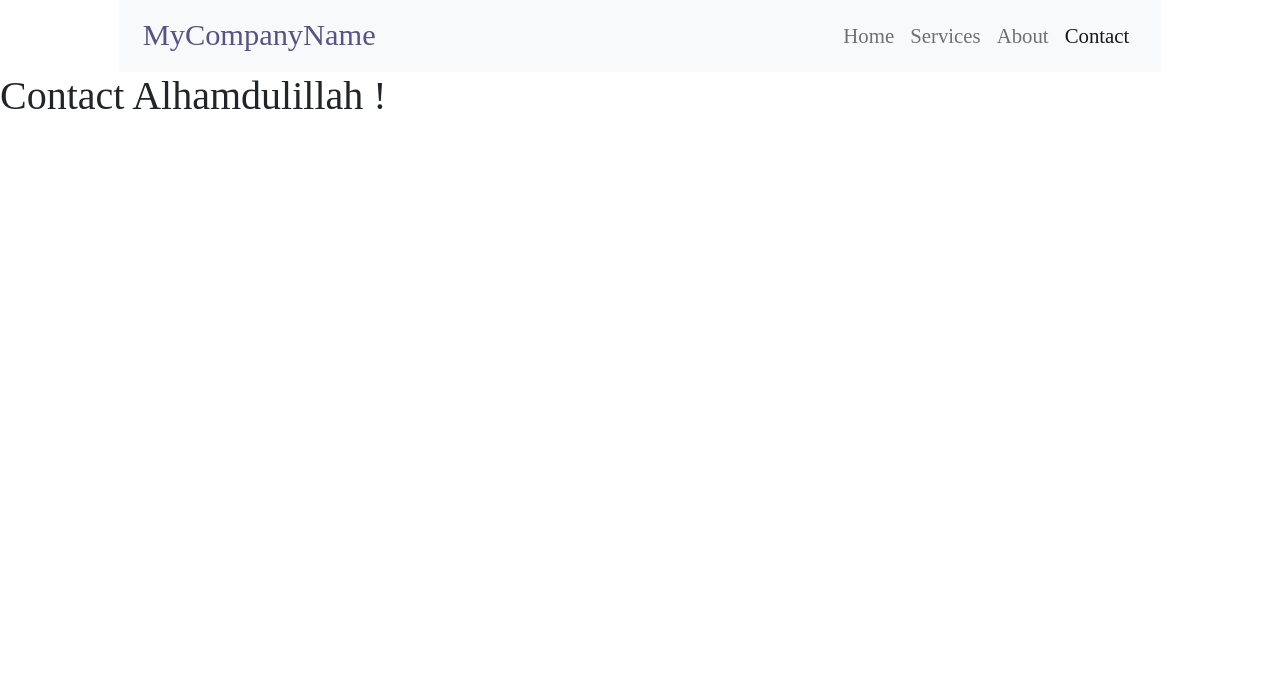
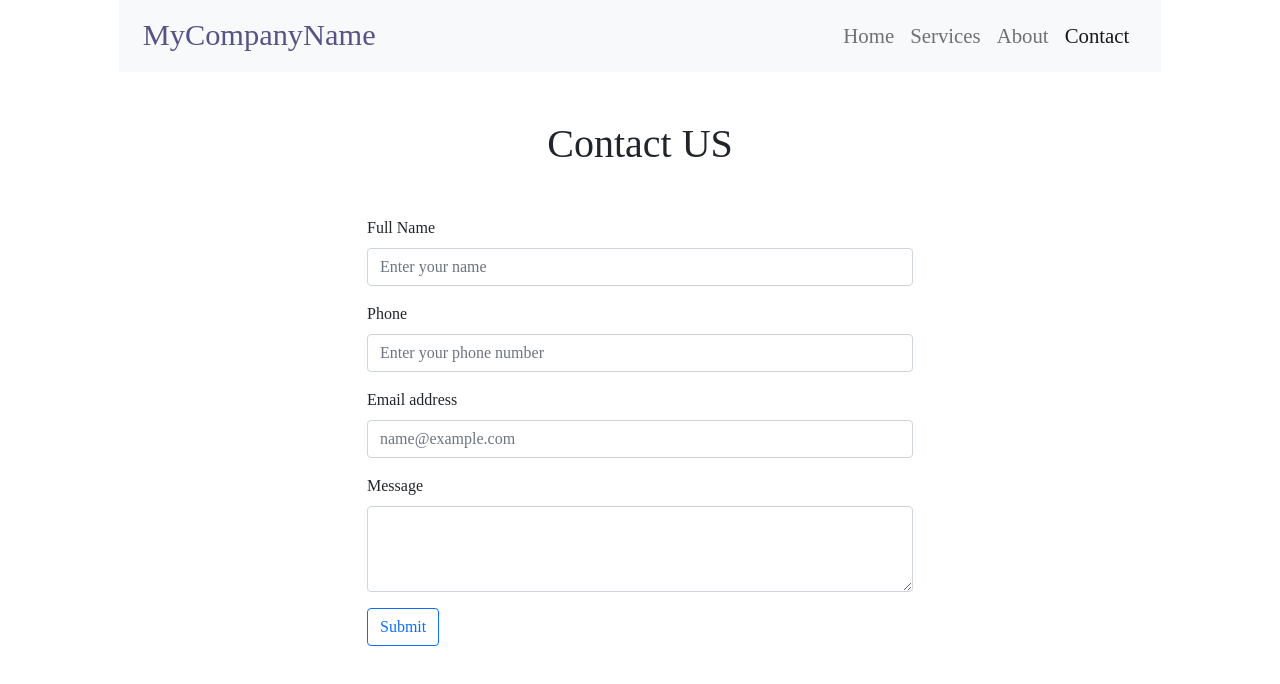
Before and after one commit to Faiyajz/reactjs_static_website, a React (Create React App) app: page /contact in a window 1280 px wide. Shown: the top 684 px of the page. Built offline with nearby package versions, Linux system fonts and the light colour scheme; a web font is replaced by a local one.

Commit message:
Contact page with getting the data in alert box

```diff
--- a/src/Contact.jsx
+++ b/src/Contact.jsx
@@ -1,11 +1,65 @@
-import React from "react";
+import React, {useState} from "react";
 
-const Contact =() => {
-    return (
-        <>
-            <h1>Contact Alhamdulillah !</h1>
-        </>
-    )
+const Contact = () => {
+    const [data, setData] = useState({
+        fullname:"",
+        phone:"",
+        email:"",
+        message:"",
+    });
+
+    const InputEvent = (event) =>{
+        const { name, value } = event.target;
+
+        setData((preVal) => {
+            return {
+                ...preVal,
+                [name] : value,
+            }
+        })
+    };
+
+    const formSubmit = (e) =>{
+        e.preventDefault();
+        alert(`
+            Hey I am ${data.fullname}. Here is my phone number ${data.phone} and email address is ${data.email}. My details ${data.message}
+        `);
+    };
+    return (<>
+            <div className="my-5">
+                <h1 className="text-center">Contact US</h1>
+            </div>
+            <div className="container contact-div">
+                <div className="row">
+                    <div className="col-md-6 col-10 mx-auto">
+                        <form onSubmit={formSubmit}>
+                            <div className="mb-3">
+                                <label htmlFor="exampleFormControlInput1" className="form-label">Full Name</label>
+                                <input type="text" className="form-control" id="exampleFormControlInput1"
+                                       name="fullname" value={data.fullname} onChange={InputEvent} placeholder="Enter your name"/>
+                            </div>
+                            <div className="mb-3">
+                                <label htmlFor="exampleFormControlInput1" className="form-label">Phone</label>
+                                <input type="number" className="form-control" id="exampleFormControlInput1"
+                                       name="phone" value={data.phone} onChange={InputEvent} placeholder="Enter your phone number"/>
+                            </div>
+                            <div className="mb-3">
+                                <label htmlFor="exampleFormControlInput1" className="form-label">Email address</label>
+                                <input type="email" className="form-control" id="exampleFormControlInput1"
+                                       name="email" value={data.email} onChange={InputEvent} placeholder="name@example.com"/>
+                            </div>
+                            <div className="mb-3">
+                                <label htmlFor="exampleFormControlTextarea1" className="form-label">Message</label>
+                                <textarea className="form-control" id="exampleFormControlTextarea1" rows="3" name="message" value={data.message} onChange={InputEvent}></textarea>
+                            </div>
+                            <div className="col-12">
+                                <button className="btn btn-outline-primary" type="submit">Submit</button>
+                            </div>
+                        </form>
+                    </div>
+                </div>
+            </div>
+        </>)
 }
 
 export default Contact;
--- a/src/Navbar.jsx
+++ b/src/Navbar.jsx
@@ -18,16 +18,16 @@ const  Navbar = () => {
                                 <div className="collapse navbar-collapse" id="navbarSupportedContent">
                                     <ul className="navbar-nav ms-auto mb-2 mb-lg-0">
                                         <li className="nav-item">
-                                            <NavLink activeClassName="menu_active" className="nav-link" aria-current="page" exact={true} to="/">Home</NavLink>
+                                            <NavLink activeclassname="menu_active" className="nav-link" aria-current="page" exact="true" to="/">Home</NavLink>
                                         </li>
                                         <li className="nav-item">
-                                            <NavLink activeClassName="menu_active" className="nav-link" to="/service">Services</NavLink>
+                                            <NavLink activeclassname="menu_active" className="nav-link" to="/service">Services</NavLink>
                                         </li>
                                         <li className="nav-item">
-                                            <NavLink activeClassName="menu_active" className="nav-link" to="/about">About</NavLink>
+                                            <NavLink activeclassname="menu_active" className="nav-link" to="/about">About</NavLink>
                                         </li>
                                         <li className="nav-item">
-                                            <NavLink activeClassName="menu_active" className="nav-link" to="/contact">Contact</NavLink>
+                                            <NavLink activeclassname="menu_active" className="nav-link" to="/contact">Contact</NavLink>
                                         </li>
                                     </ul>
                                 </div>
```
